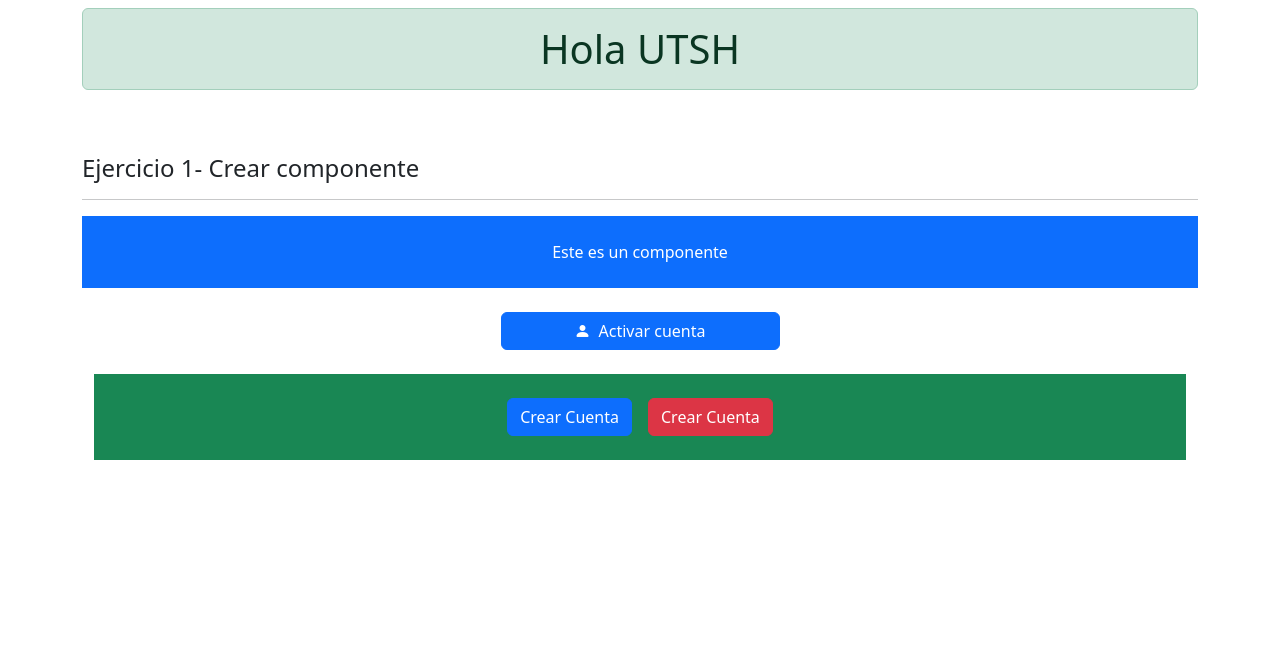
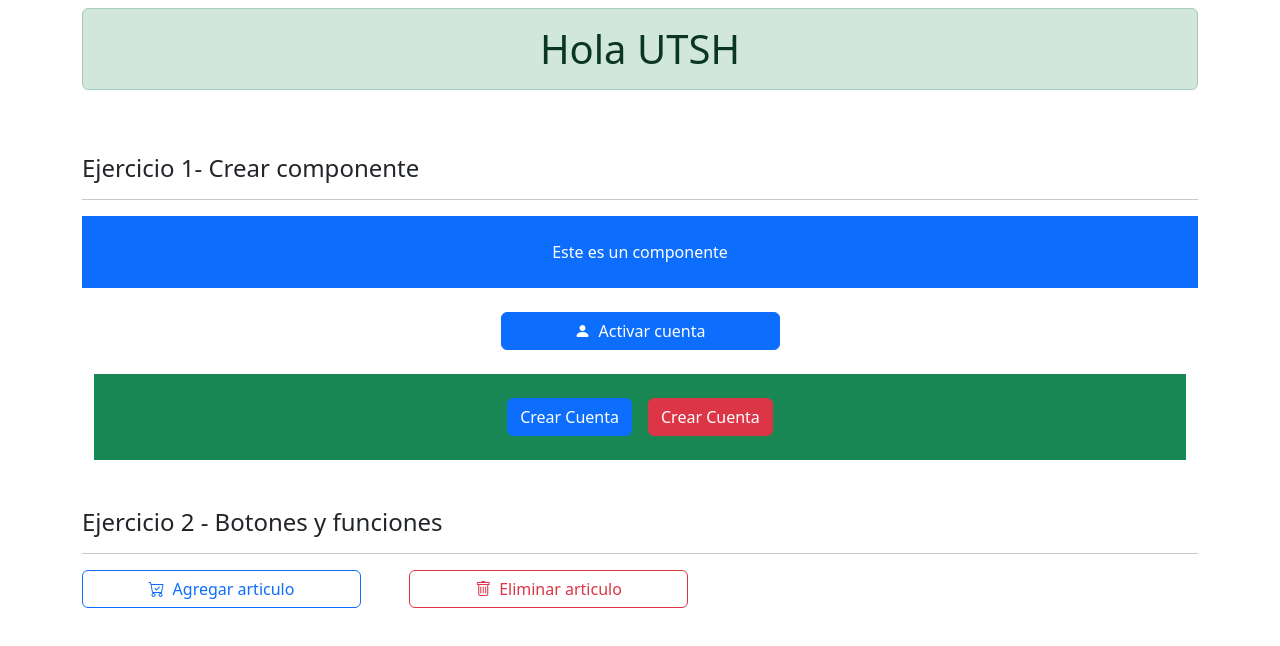
Before and after one commit to AlexanderGarcia27/Aprendiendo-React, a React (Vite) app: page / in a window 1280 px wide. Shown: the top 646 px of the page. Built offline with nearby package versions, Linux system fonts and the light colour scheme.

Commit message:
[ADD] Se creo contenedor de botones con funciones

```diff
--- a/src/App.jsx
+++ b/src/App.jsx
@@ -1,6 +1,8 @@
 import ButtonComponent from "./components/ButtonComponent"
 import ComponentNew from "./components/ComponentNew"
 import Ejercicio01 from "./components/ejercicio01"
+import { Ejercicio02 } from "./components/Ejercicio02"
+
 
 function App() {
   return (
@@ -17,6 +19,7 @@ function App() {
         <Ejercicio01 />
         <ButtonComponent/>
         <ComponentNew/>
+        <Ejercicio02/>
       </div>
     </>
 
--- /dev/null
+++ b/src/components/Ejercicio02.jsx
@@ -0,0 +1,36 @@
+export const Ejercicio02 = () => {
+    //Logica del componente
+    // 1. variable / constante
+    // 2. hooks
+    // 3. funciones
+    const nombreProducto = 'Smart Tv 90'
+
+    function agregarACarritoDeCompras() {
+        console.log('El producto', nombreProducto, 'se agrego al carrito')
+    }
+    function eliminarDeCarritoDeCompras() {
+        console.log('El producto', nombreProducto, 'se elimino del carrito')
+    }
+
+    return (
+        <>
+            <div className="row mt-4">
+                <div className="col-12">
+                    <h2 className="h4 mt-4"> Ejercicio 2 - Botones y funciones </h2>
+                    <hr />
+                </div>
+                <div className="d-flex gap-5">
+                    <button className="btn btn-outline-primary w-25" onClick={agregarACarritoDeCompras}>
+                        <i className="bi bi-cart-check"></i>
+                        <span className="ms-2">Agregar articulo</span>
+                    </button>
+                    <button className="btn btn-outline-danger w-25" onClick={eliminarDeCarritoDeCompras}>
+                        <i className="bi bi-trash"></i>
+                        <span className="ms-2">Eliminar articulo</span>
+                    </button>
+                </div>
+
+            </div>
+        </>
+    )
+}
```
